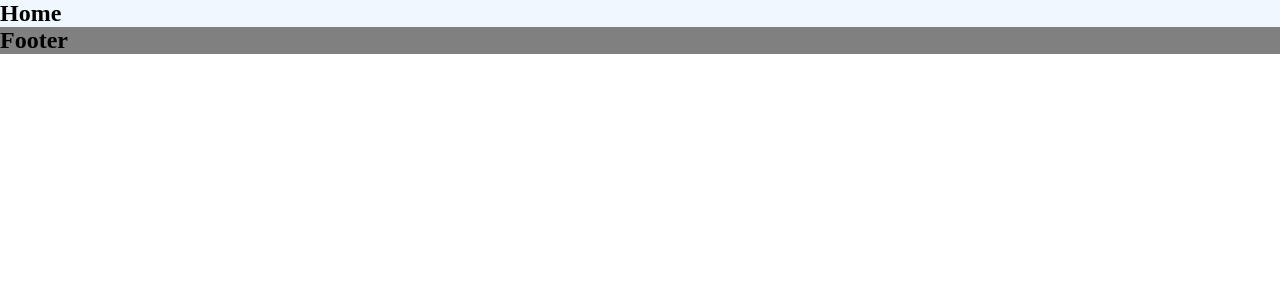
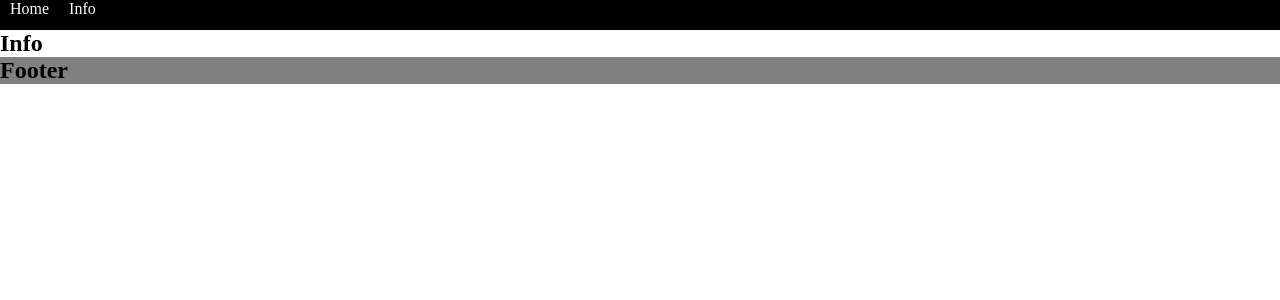
Before and after one commit to mjlee0509/React, a React (Create React App) app: page /info in a window 1280 px wide. Shown: the top 300 px of the page. Built offline with nearby package versions, Linux system fonts and the light colour scheme.

Commit message:
05. 화면전환 & 라우팅 - react-route-dom 설치 - Link, Routes, Route 태그를 활용한 링크 생성

```diff
--- a/package.json
+++ b/package.json
@@ -8,6 +8,7 @@
     "@testing-library/user-event": "^13.5.0",
     "react": "^18.2.0",
     "react-dom": "^18.2.0",
+    "react-router-dom": "^6.14.1",
     "react-scripts": "5.0.1",
     "web-vitals": "^2.1.4"
   },
--- a/src/App.css
+++ b/src/App.css
@@ -4,11 +4,18 @@
 
 .header {
     background-color: black;
+    height: 30px;
+}
+
+.header a {
+    text-decoration: none;
     color: white;
+    margin: 10px;
 }
 
 .home {
     background-color: aliceblue;
+    height: 100px;
 }
 
 .footer {
--- a/src/App.js
+++ b/src/App.js
@@ -2,12 +2,20 @@ import './App.css';
 import Header from './Header';
 import Home from './Home';
 import Footer from './Footer';
+import { BrowserRouter, Route, Routes } from 'react-router-dom';
+import Info from './pages/Info';
+
 
 function App() {
   return (
     <div className="App">
+      <BrowserRouter>
       <Header />
-      <Home />
+      <Routes>
+        <Route path="/" element={<Home />} />
+        <Route path="/info" element={<Info />} />
+      </Routes>
+      </BrowserRouter>
       <Footer />
     </div>
   );
--- a/src/Header.js
+++ b/src/Header.js
@@ -1,7 +1,11 @@
+// 먼저 터미널에서 npm install react-router-dom 실행
+import { Link } from "react-router-dom" // HTML의 a태그 역할
+
 const Header = () => {
     return(
         <div className="header">
-
+            <Link to="/">Home</Link>
+            <Link to="/info">Info</Link>
         </div>
     );
 }
--- /dev/null
+++ b/src/pages/Info.jsx
@@ -0,0 +1,8 @@
+const Info = () => {
+    return (
+        <div className="info-page page">
+            <h2>Info</h2>
+        </div>
+    );
+}
+export default Info;
```
Also changed, not shown: 1 other file (tests, documents, lock files or other folders).
